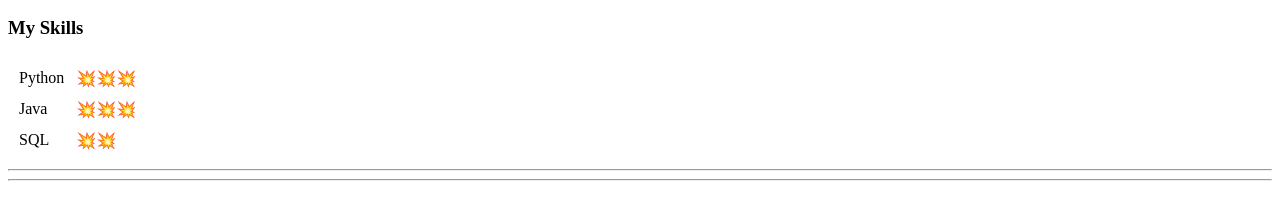
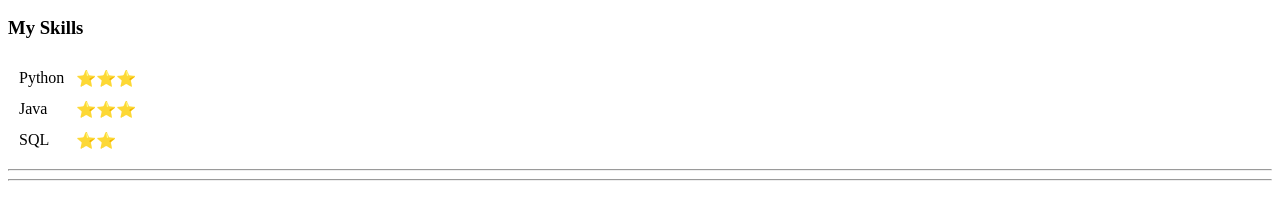
Before and after one commit to ehasan8115/cv, a plain HTML site: page index.html in a window 1280 px wide. Shown: the part 545-744 px from the top of the page. Drawn offline with Linux system fonts and the light colour scheme.

Commit message:
Update index.html

```diff
--- a/index.html
+++ b/index.html
@@ -61,15 +61,15 @@
   <table cellspacing=10>
     <tr>
       <td>Python</td>
-      <td>💥💥💥</td>
+      <td>⭐️⭐️⭐️</td>
     </tr>
     <tr>
       <td>Java</td>
-      <td>💥💥💥</td>
+      <td>⭐️⭐️⭐️</td>
     </tr>
     <tr>
       <td>SQL</td>
-      <td>💥💥</td>
+      <td>⭐️⭐️</td>
     </tr>
   </table>
   <hr>
```
